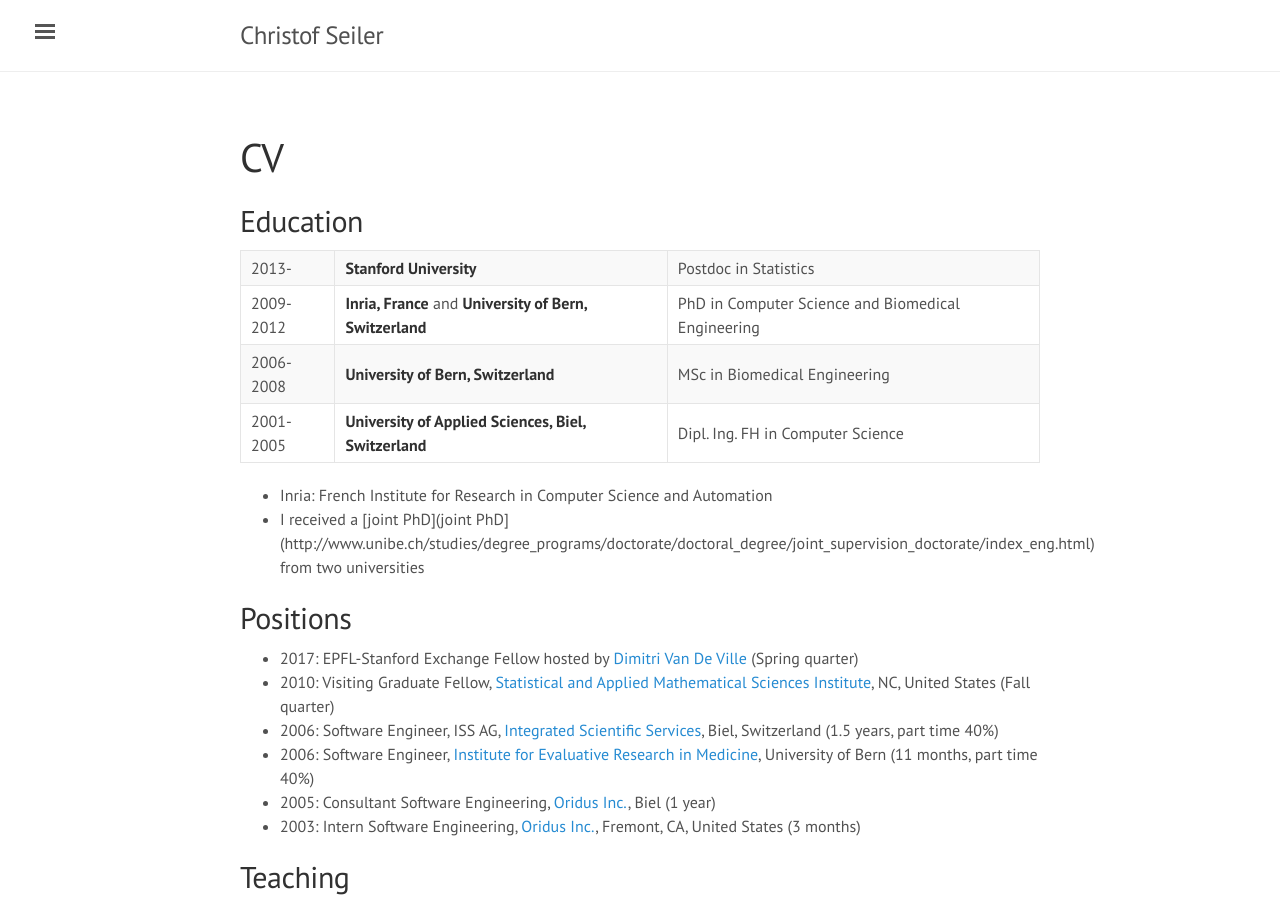
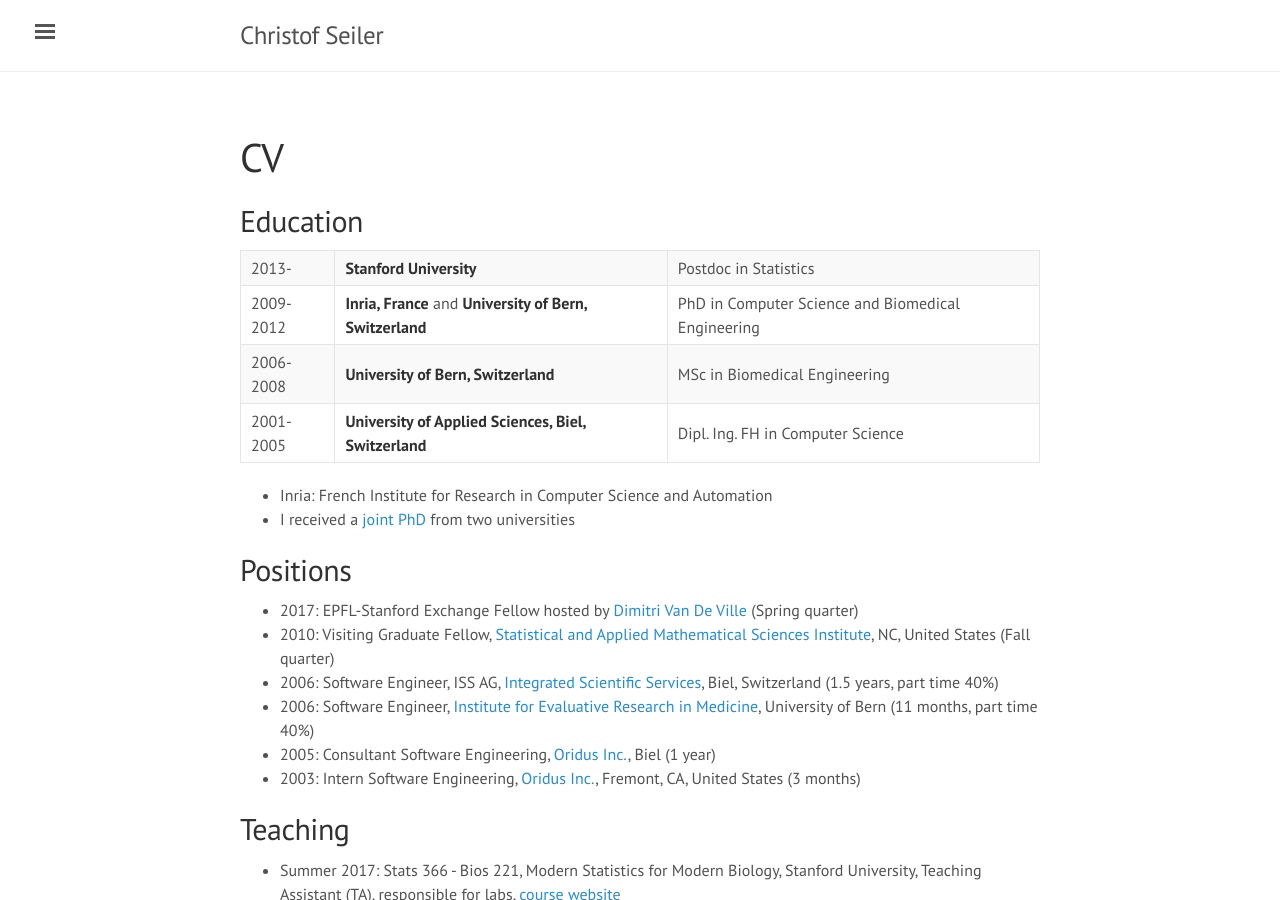
Before and after one commit to ChristofSeiler/ChristofSeiler.github.io, a Jekyll site: the page built from about.md, in a window 1280 px wide and 900 px high. Built offline with Jekyll 4.4.1, drawn with Linux system fonts in a browser that asks for light colours; some of the changed lines change nothing that is shown.

Commit message:
fixed link

```diff
--- a/about.md
+++ b/about.md
@@ -11,7 +11,7 @@
 2001-2005 | **University of Applied Sciences, Biel, Switzerland**      | Dipl. Ing. FH in Computer Science
 
 * Inria: French Institute for Research in Computer Science and Automation
-* I received a [joint PhD](joint PhD](http://www.unibe.ch/studies/degree_programs/doctorate/doctoral_degree/joint_supervision_doctorate/index_eng.html) from two universities
+* I received a [joint PhD](http://www.unibe.ch/studies/degree_programs/doctorate/doctoral_degree/joint_supervision_doctorate/index_eng.html) from two universities
 
 ## Positions
 
```
